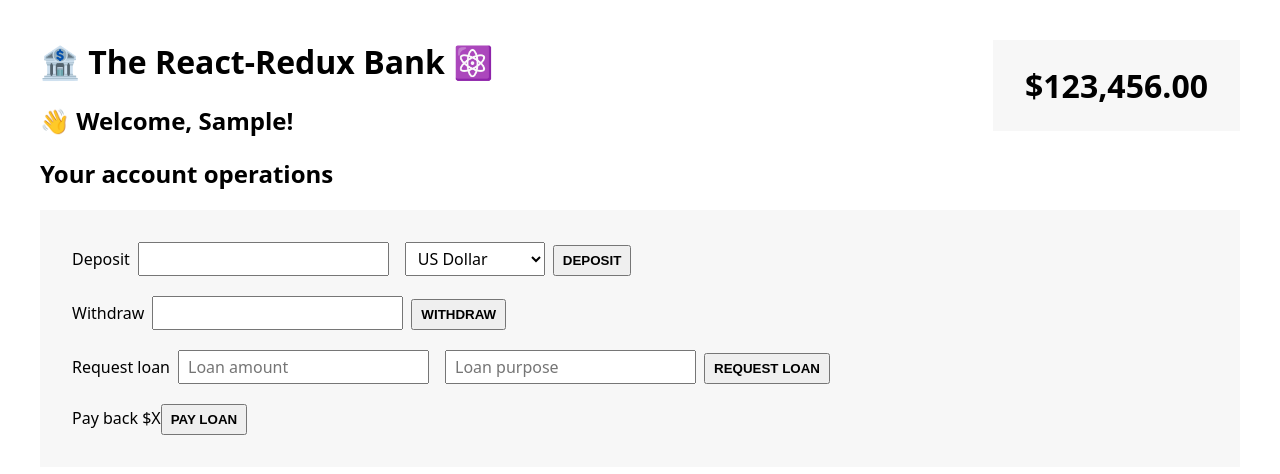
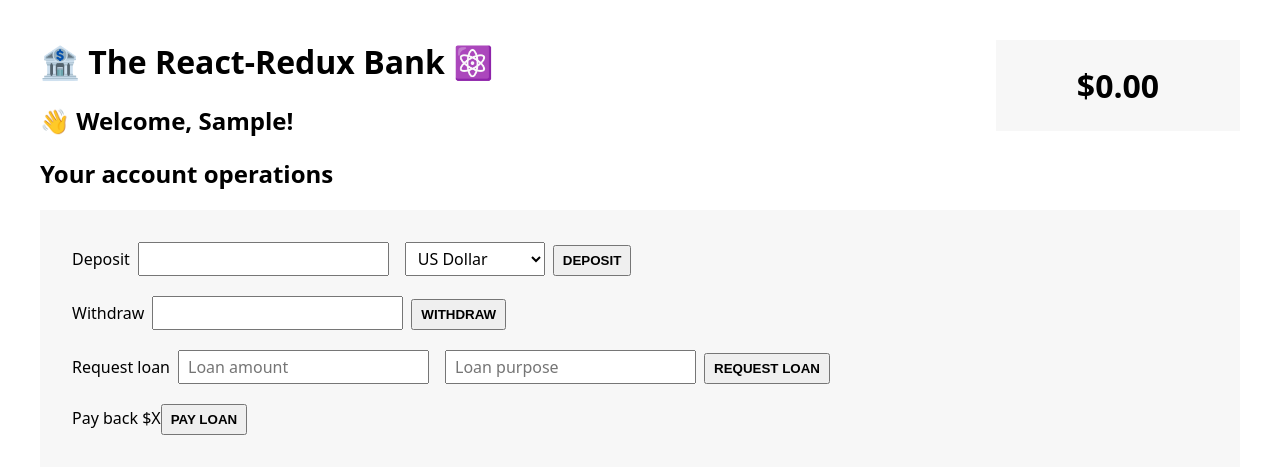
Before and after one commit to ExuLu/redux-intro, a React (Create React App) app: page / in a window 1280 px wide. Both pictures are taken after typing "Sample", "Sample" into the empty fields and a click on the button "CREATE NEW CUSTOMER". Shown: the top 474 px of the page. Built offline with nearby package versions, Linux system fonts and the light colour scheme.

Commit message:
feat: use selector to show balance and dispatch to deposit money

```diff
--- a/src/features/accounts/AccountOperations.js
+++ b/src/features/accounts/AccountOperations.js
@@ -1,13 +1,21 @@
-import { useState } from "react";
+import { useState } from 'react';
+import { useDispatch } from 'react-redux';
+import { deposit } from './accountSlice';
 
-function AccountOperations() {
-  const [depositAmount, setDepositAmount] = useState("");
-  const [withdrawalAmount, setWithdrawalAmount] = useState("");
-  const [loanAmount, setLoanAmount] = useState("");
-  const [loanPurpose, setLoanPurpose] = useState("");
-  const [currency, setCurrency] = useState("USD");
+const AccountOperations = () => {
+  const [depositAmount, setDepositAmount] = useState('');
+  const [withdrawalAmount, setWithdrawalAmount] = useState('');
+  const [loanAmount, setLoanAmount] = useState('');
+  const [loanPurpose, setLoanPurpose] = useState('');
+  const [currency, setCurrency] = useState('USD');
 
-  function handleDeposit() {}
+  const dispatch = useDispatch();
+
+  function handleDeposit() {
+    dispatch(deposit(depositAmount));
+
+    setDepositAmount('');
+  }
 
   function handleWithdrawal() {}
 
@@ -18,11 +26,11 @@
   return (
     <div>
       <h2>Your account operations</h2>
-      <div className="inputs">
+      <div className='inputs'>
         <div>
           <label>Deposit</label>
           <input
-            type="number"
+            type='number'
             value={depositAmount}
             onChange={(e) => setDepositAmount(+e.target.value)}
           />
@@ -30,9 +38,9 @@
             value={currency}
             onChange={(e) => setCurrency(e.target.value)}
           >
-            <option value="USD">US Dollar</option>
-            <option value="EUR">Euro</option>
-            <option value="GBP">British Pound</option>
+            <option value='USD'>US Dollar</option>
+            <option value='EUR'>Euro</option>
+            <option value='GBP'>British Pound</option>
           </select>
 
           <button onClick={handleDeposit}>Deposit {depositAmount}</button>
@@ -41,7 +49,7 @@
         <div>
           <label>Withdraw</label>
           <input
-            type="number"
+            type='number'
             value={withdrawalAmount}
             onChange={(e) => setWithdrawalAmount(+e.target.value)}
           />
@@ -53,15 +61,15 @@
         <div>
           <label>Request loan</label>
           <input
-            type="number"
+            type='number'
             value={loanAmount}
             onChange={(e) => setLoanAmount(+e.target.value)}
-            placeholder="Loan amount"
+            placeholder='Loan amount'
           />
           <input
             value={loanPurpose}
             onChange={(e) => setLoanPurpose(e.target.value)}
-            placeholder="Loan purpose"
+            placeholder='Loan purpose'
           />
           <button onClick={handleRequestLoan}>Request loan</button>
         </div>
@@ -73,6 +81,6 @@
       </div>
     </div>
   );
-}
+};
 
 export default AccountOperations;
--- a/src/features/accounts/BalanceDisplay.js
+++ b/src/features/accounts/BalanceDisplay.js
@@ -1,12 +1,16 @@
+import { useSelector } from 'react-redux';
+
 function formatCurrency(value) {
-  return new Intl.NumberFormat("en", {
-    style: "currency",
-    currency: "USD",
+  return new Intl.NumberFormat('en', {
+    style: 'currency',
+    currency: 'USD',
   }).format(value);
 }
 
-function BalanceDisplay() {
-  return <div className="balance">{formatCurrency(123456)}</div>;
-}
+const BalanceDisplay = () => {
+  const balance = useSelector((state) => state.account.balance);
+
+  return <div className='balance'>{formatCurrency(balance)}</div>;
+};
 
 export default BalanceDisplay;
```
